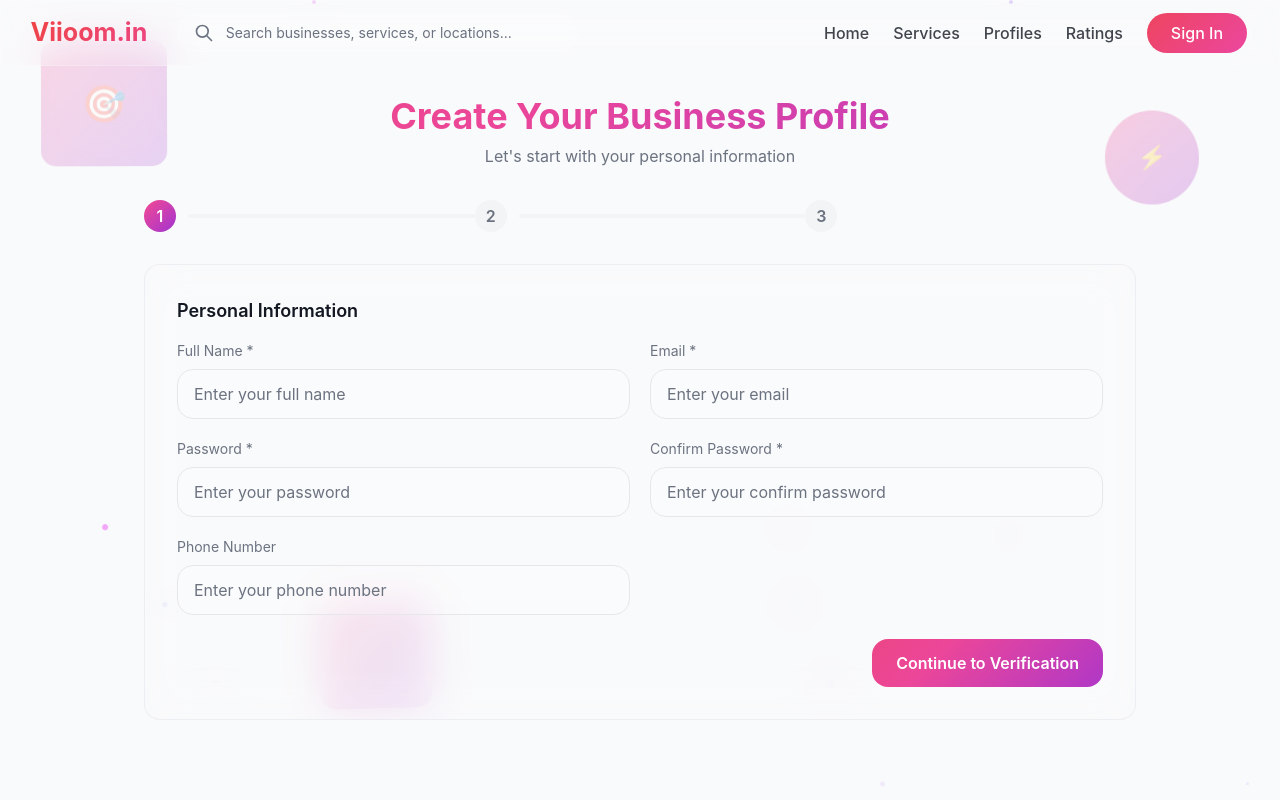
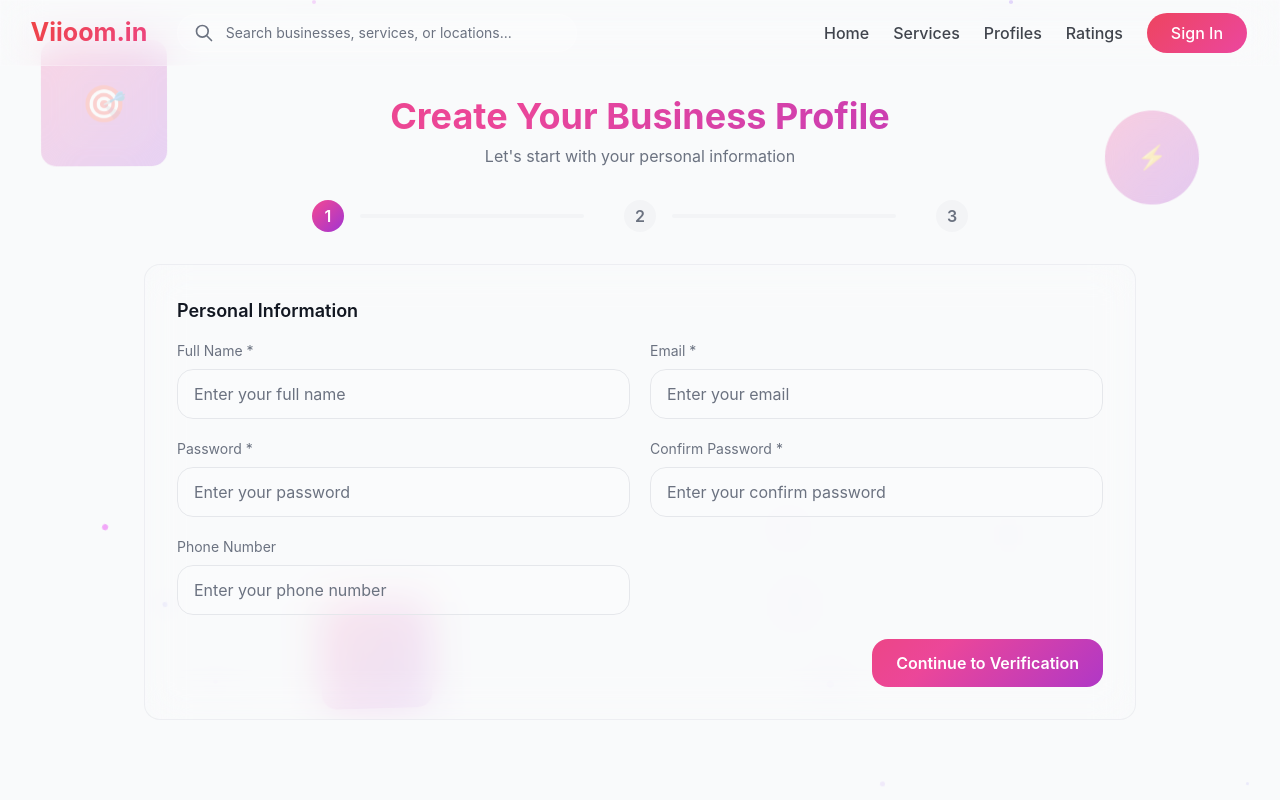
Before and after one commit to myselfpoulomi/Viioom, a React (Vite) app in the folder client/: page /create-profile in a window 1280 px wide. Shown: the top 800 px of the page. Built offline with nearby package versions, Linux system fonts and the light colour scheme.

Commit message:
Update StepIndicator component in CreateProfile page for improved layout and styling, enhancing visual clarity and user experience during profile creation.

```diff
--- a/client/src/pages/CreateProfile.jsx
+++ b/client/src/pages/CreateProfile.jsx
@@ -6,18 +6,18 @@ import AnimatedLayout from "../components/AnimatedLayout";
 const StepIndicator = ({ currentStep }) => {
   const steps = useMemo(() => [1, 2, 3], []);
   return (
-    <div className="flex items-center justify-between mb-8">
+    <div className="w-full flex items-center justify-center gap-6 mb-8">
       {steps.map((s, i) => (
-        <div key={s} className="flex-1 flex items-center">
+        <div key={s} className="flex items-center">
           <div
-            className={`w-8 h-8 rounded-full flex items-center justify-center font-semibold mr-3 ${
+            className={`w-8 h-8 rounded-full flex items-center justify-center font-semibold ${
               currentStep >= s ? "animated-gradient text-primary-foreground" : "bg-muted text-muted-foreground"
             }`}
           >
             {currentStep > s ? "✓" : s}
           </div>
           {i < steps.length - 1 && (
-            <div className={`h-1 flex-1 rounded-full ${currentStep > s ? "bg-primary/60" : "bg-muted"}`} />
+            <div className={`h-1 w-56 mx-4 rounded-full ${currentStep > s ? "bg-primary/60" : "bg-muted"}`} />
           )}
         </div>
       ))}
```
